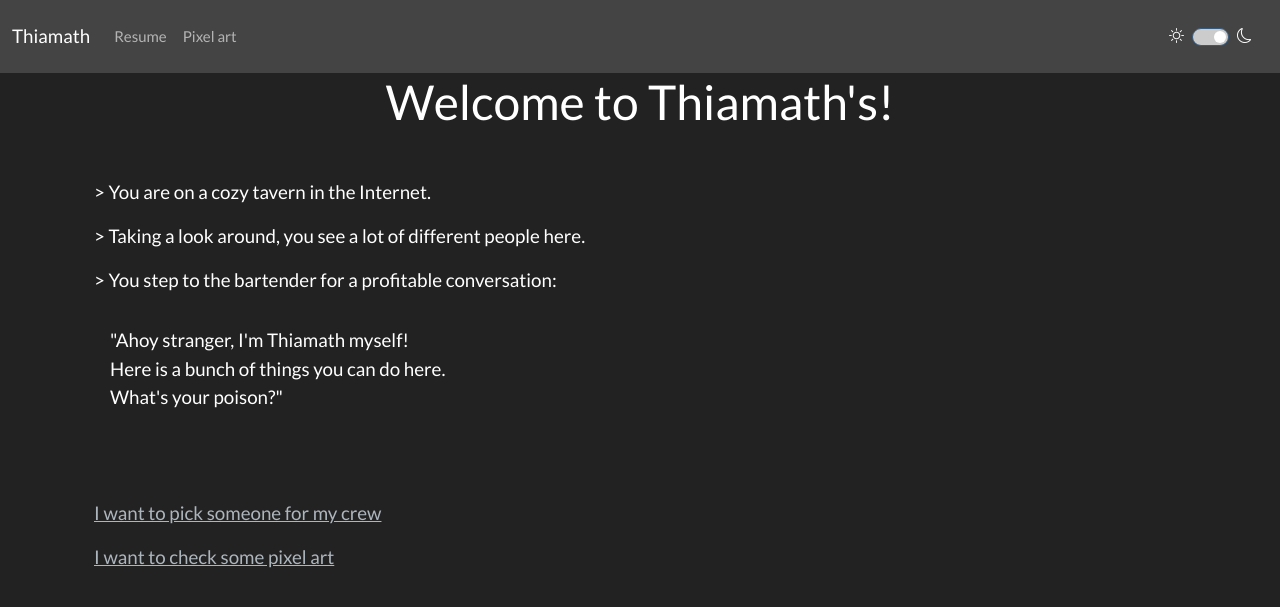
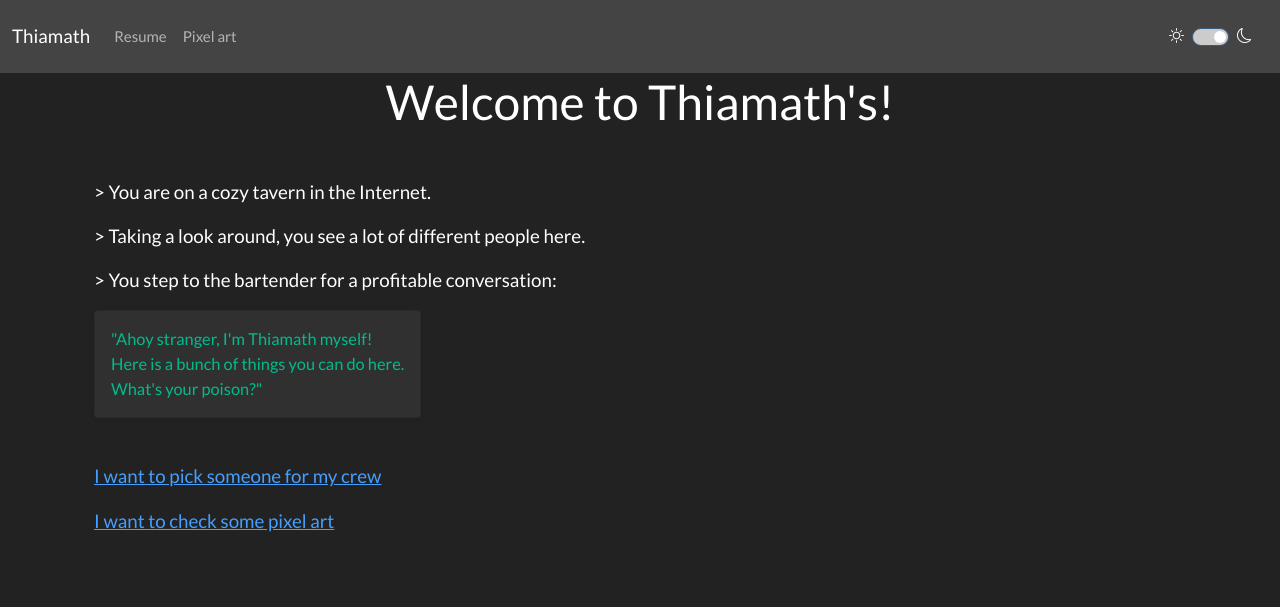
Before and after one commit to Thiamath/Thiamath.github.io, a Jekyll site: the page built from index.html, in a window 1280 px wide. Shown: the top 607 px of the page. Built offline with Jekyll 4.4.1, drawn with Linux system fonts in a browser that asks for light colours; nearby versions of some CDN libraries.

Commit message:
Change dialogs display.

```diff
--- a/assets/css/dark.scss
+++ b/assets/css/dark.scss
@@ -21,3 +21,7 @@
 .navbar.bg-adapted {
   background-color: #444;
 }
+
+.link-primary {
+  color: #449fff;
+}
--- a/index.html
+++ b/index.html
@@ -13,7 +13,7 @@ title: Thiamath's
 
         <p> > You step to the bartender for a profitable conversation:</p>
 
-        <div card d-inline-block fa-sm shadow-sm text-success>
+        <div class="card d-inline-block fa-sm shadow-sm text-success">
             <div class="card-body">
                 <p class="card-text">"Ahoy stranger, I'm Thiamath myself!<br>
                 Here is a bunch of things you can do here.<br>
@@ -23,9 +23,9 @@ title: Thiamath's
         <br>
         <br>
 
-        <p class="">
+        <p>
             {% for item in site.data.navbar %}
-        <p><a href="{{ item.link }}" class="link-light">{{ item.dialog[0] }}</a></p>
+        <p><a href="{{ item.link }}" class="link-primary">{{ item.dialog[0] }}</a></p>
         {% endfor %}
         </p>
     </div>
```
